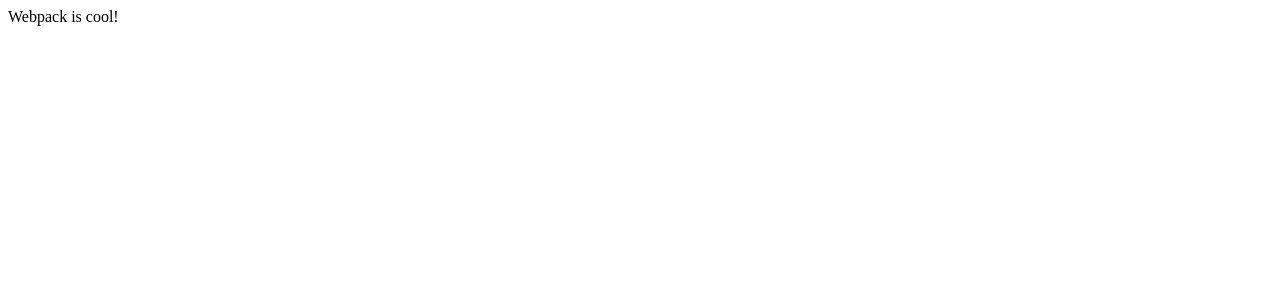
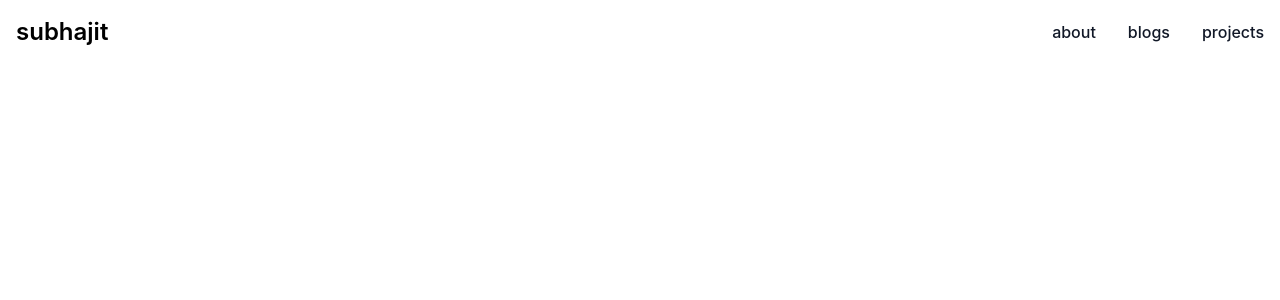
Before and after one commit to 0verread/subhajitdas.me, a React app: page / in a window 1280 px wide. Shown: the top 300 px of the page. Built offline with nearby package versions, Linux system fonts and the light colour scheme.

Commit message:
tailwindcss + header : Done

```diff
--- /dev/null
+++ b/postcss.config.js
@@ -0,0 +1,9 @@
+module.exports = {
+  plugins: [
+    require('postcss-import')(),
+    require('tailwindcss')('./tailwind.config.js'),
+    require('postcss-preset-env')({
+      autoprefixer: { grid: true }
+    })
+  ]
+}
--- a/public/index.html
+++ b/public/index.html
@@ -3,7 +3,7 @@
   <head>
     <meta charset="UTF-8" />
     <meta name="viewport" content="width=device-width, initial-scale=1.0" />
-    <title>Webpack with React TS</title>
+    <title>jeet</title>
   </head>
   <body id="root">
     <script src="dist/bundle.js"></script>
--- a/src/App.tsx
+++ b/src/App.tsx
@@ -1,8 +1,15 @@
 import React from "react";
 
+import Header from "./components/Header";
 
-const App = () => {
-  return <div>Webpack is cool!</div>;
+import './index.css'
+
+const App:React.FC = () => {
+  return (
+    <>
+      <Header />
+    </>
+  )
 };
 
 export default App;
--- /dev/null
+++ b/src/components/Header.tsx
@@ -0,0 +1,40 @@
+import React from "react";
+
+const Header:React.FC = () => {
+    return (
+    <nav className="bg-white border-gray-200 dark:bg-gray-900">
+      <div className="max-w-screen-xl flex flex-wrap items-center justify-between mx-auto p-4">
+        <a href="" className="flex items-center">
+            <span className="self-center text-2xl font-semibold whitespace-nowrap dark:text-white">subhajit</span>
+        </a>
+        <button data-collapse-toggle="navbar-default" type="button" className="inline-flex items-center p-2 ml-3 text-sm text-gray-500 rounded-lg md:hidden hover:bg-gray-100 focus:outline-none focus:ring-2 focus:ring-gray-200 dark:text-gray-400 dark:hover:bg-gray-700 dark:focus:ring-gray-600" aria-controls="navbar-default" aria-expanded="false">
+          <span className="sr-only">Open main menu</span>
+          <svg className="w-6 h-6" aria-hidden="true" fill="currentColor" viewBox="0 0 20 20" xmlns="http://www.w3.org/2000/svg"><path fill-rule="evenodd" d="M3 5a1 1 0 011-1h12a1 1 0 110 2H4a1 1 0 01-1-1zM3 10a1 1 0 011-1h12a1 1 0 110 2H4a1 1 0 01-1-1zM3 15a1 1 0 011-1h12a1 1 0 110 2H4a1 1 0 01-1-1z" clip-rule="evenodd"></path></svg>
+        </button>
+        <div className="hidden w-full md:block md:w-auto" id="navbar-default">
+          <ul className="font-medium flex flex-col p-4 md:p-0 mt-4 border border-gray-100 rounded-lg bg-gray-50 md:flex-row md:space-x-8 md:mt-0 md:border-0 md:bg-white dark:bg-gray-800 md:dark:bg-gray-900 dark:border-gray-700">
+            <li>
+              <a href="#" className="block py-2 pl-3 pr-4 text-gray-900 rounded hover:bg-gray-100
+                                     md:hover:bg-transparent md:border-0 md:hover:text-blue-700 md:p-0
+                                     dark:text-white md:dark:hover:text-blue-500 dark:hover:bg-gray-700
+                                     dark:hover:text-white md:dark:hover:bg-transparent">about</a>
+            </li>
+            <li>
+              <a href="#" className="block py-2 pl-3 pr-4 text-gray-900 rounded hover:bg-gray-100 md:hover:bg-transparent
+                                     md:border-0 md:hover:text-blue-700 md:p-0 dark:text-white md:dark:hover:text-blue-500
+                                     dark:hover:bg-gray-700 dark:hover:text-white md:dark:hover:bg-transparent">blogs</a>
+            </li>
+            <li>
+              <a href="#" className="block py-2 pl-3 pr-4 text-gray-900 rounded hover:bg-gray-100 md:hover:bg-transparent
+                                     md:border-0 md:hover:text-blue-700 md:p-0 dark:text-white md:dark:hover:text-blue-500
+                                     dark:hover:bg-gray-700 dark:hover:text-white md:dark:hover:bg-transparent">projects</a>
+            </li>
+          </ul>
+        </div>
+      </div>
+    </nav>
+    )
+
+}
+
+export default Header;
--- /dev/null
+++ b/src/index.css
@@ -0,0 +1,17 @@
+@tailwind base;
+@tailwind components;
+@tailwind utilities;
+
+body {
+    margin: 0;
+    font-family: -apple-system, BlinkMacSystemFont, 'Segoe UI', 'Roboto', 'Oxygen',
+      'Ubuntu', 'Cantarell', 'Fira Sans', 'Droid Sans', 'Helvetica Neue',
+      sans-serif;
+    -webkit-font-smoothing: antialiased;
+    -moz-osx-font-smoothing: grayscale;
+  }
+
+  code {
+    font-family: source-code-pro, Menlo, Monaco, Consolas, 'Courier New',
+      monospace;
+  }
--- a/src/index.tsx
+++ b/src/index.tsx
@@ -1,5 +1,6 @@
 import { render } from 'react-dom'
-import App from './App'
 import React from 'react'
 
-render(<App />, document.body)
+import App from './App'
+
+render(<App />, document.getElementById('root'))
--- /dev/null
+++ b/tailwind.config.js
@@ -0,0 +1,11 @@
+/** @type {import('tailwindcss').Config} */
+module.exports = {
+  content: [
+    './src/**/*.tsx',
+  ],
+  darkMode: false,
+  theme: {
+    extend: {},
+  },
+  plugins: [],
+}
--- a/webpack.config.js
+++ b/webpack.config.js
@@ -1,5 +1,7 @@
 const path = require("path");
+const MiniCssExtractPlugin = require('mini-css-extract-plugin')
 const HtmlWebpackPlugin = require("html-webpack-plugin");
+
 
 module.exports = {
   entry: "./src/index.tsx",
@@ -12,12 +14,20 @@
       {
         test: /\.(js|jsx)$/,
         exclude: /node_modules/,
-        use: ["babel-loader"],
+        use: ['babel-loader']
+
       },
       {
-        test: /\.(ts|tsx)$/,
-        loader: "ts-loader",
+        test: /\.tsx?$/,
+        exclude: /node_modules/,
+        use: ['ts-loader']
       },
+      {
+        test: /\.css$/i,
+        include: path.resolve(__dirname, 'src'),
+        use: ['style-loader', 'css-loader', 'postcss-loader'],
+      },
+
     ],
   },
   resolve: {
@@ -26,7 +36,7 @@
   plugins: [
     new HtmlWebpackPlugin({
       template: path.join(__dirname, "public", "index.html"),
-    }),
+    })
   ],
   devServer: {
     static: {
```
Also changed, not shown: package.json (+14 -0 lines), .babelrc (added), 4 other files (tests, documents, lock files or other folders).
